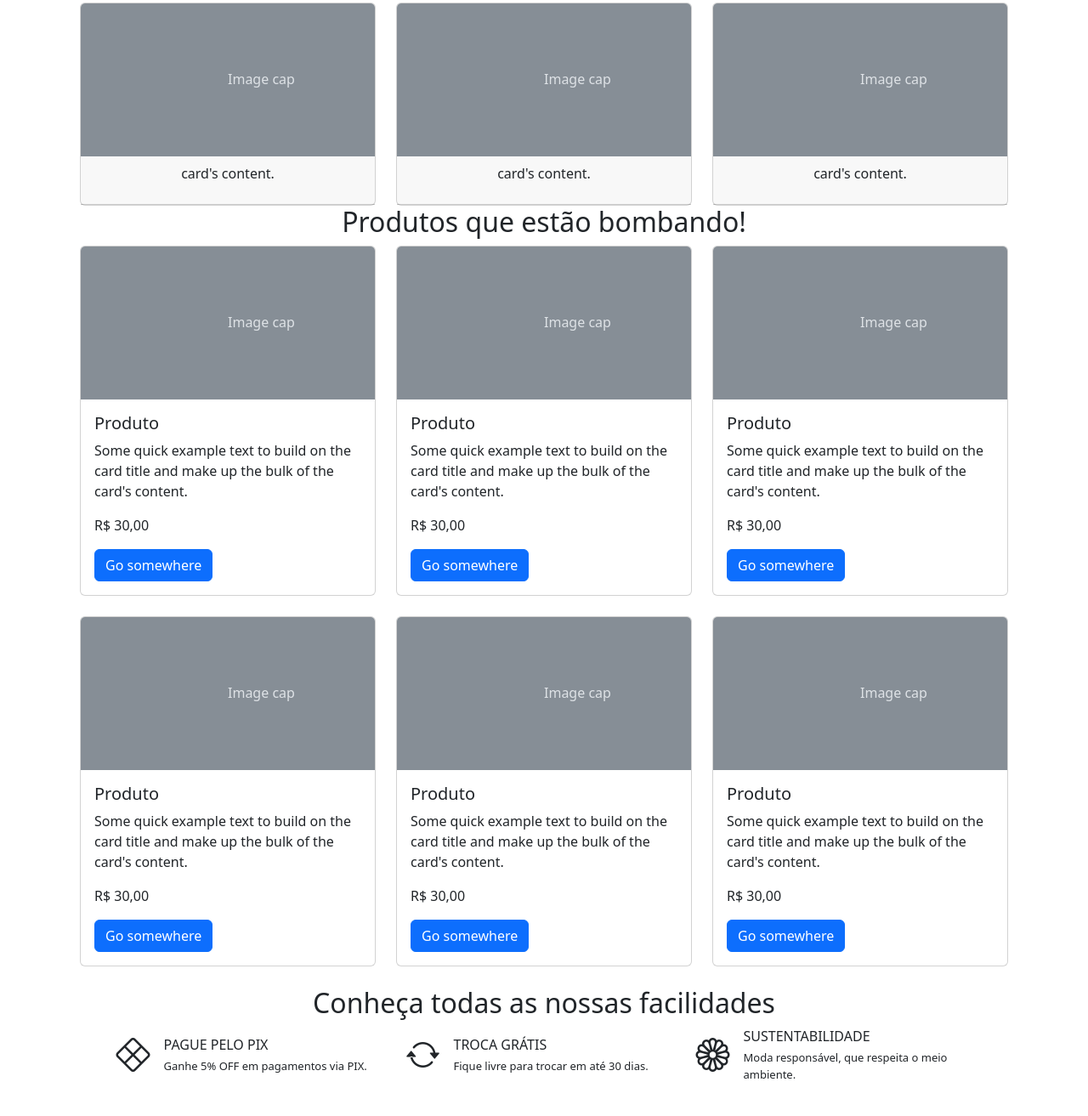
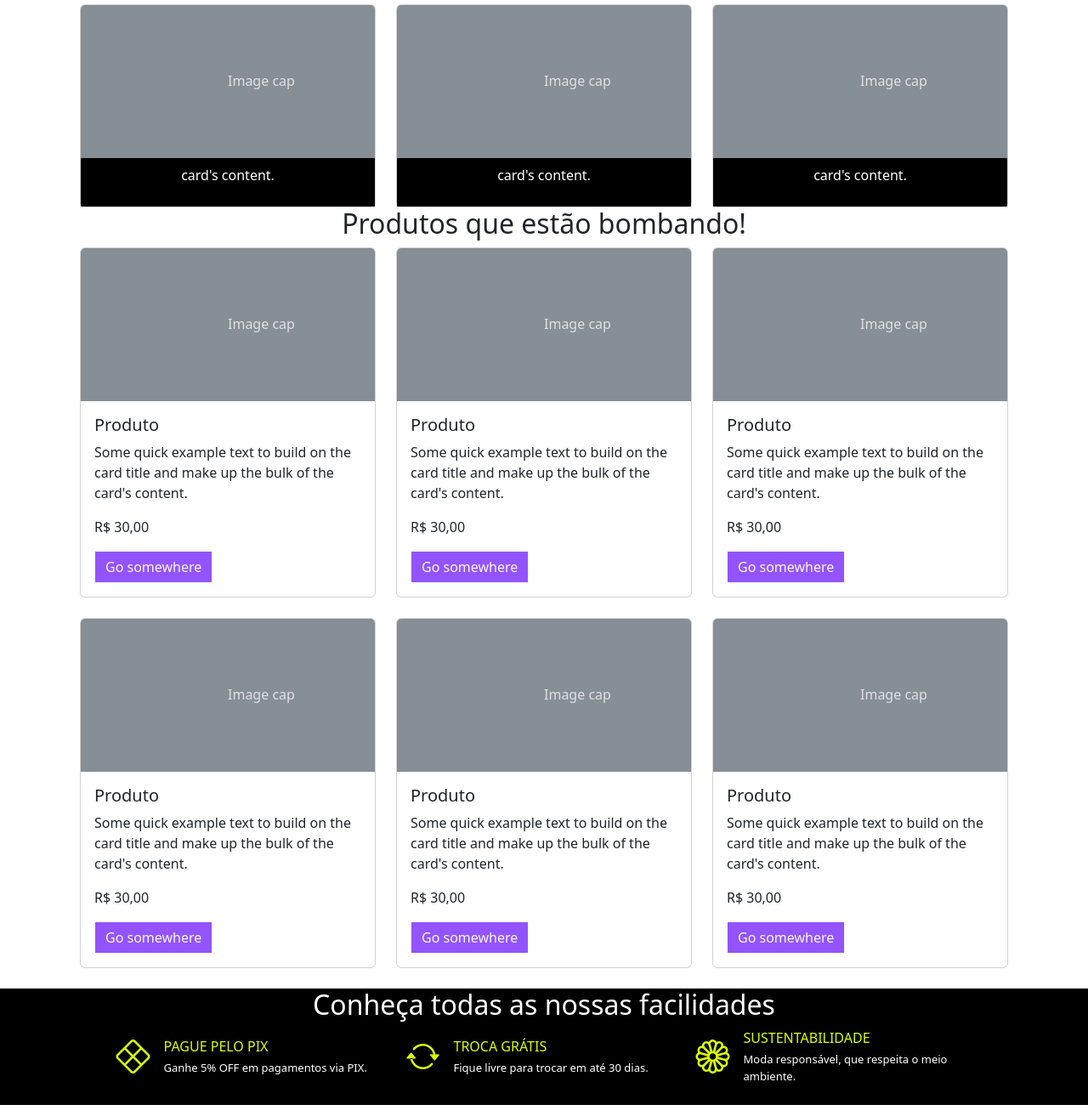
Before and after one commit to gabrielfari4/meteora, a plain HTML site: page index.html in a window 1280 px wide. Shown: the part 762-2075 px from the top of the page at 85% size. Drawn offline with nearby package versions, Linux system fonts and the light colour scheme.

Commit message:
finishing color customization

```diff
--- a/index.html
+++ b/index.html
@@ -14,12 +14,13 @@
       crossorigin="anonymous"
     />
     <link rel="stylesheet" href="style.css" />
+    <link rel="shortcut icon" href="./assets/favicon.png" type="image/x-icon">
     <title>Meteora</title>
   </head>
   <body>
-    <nav class="navbar navbar-expand-md bg-body-tertiary">
+    <nav class="navbar navbar-expand-md bg-black navbar-dark">
       <div class="container-fluid">
-        <a class="navbar-brand" href="#">Meteora</a>
+        <a class="navbar-brand" href="#"><h1 class="m-0"><img class="d-block" src="./assets/logo-meteora.png" alt="Logo da Loja Meteora"></h1></a>
         <button
           class="navbar-toggler"
           type="button"
@@ -48,12 +49,12 @@
           </ul>
           <form class="d-flex" role="search">
             <input
-              class="form-control me-2"
+              class="form-control me-2 rounded-0"
               type="search"
               placeholder="Digite o produto"
               aria-label="Search"
             />
-            <button class="btn btn-outline-success" type="submit">
+            <button class="btn btn-outline-light rounded-0" type="submit">
               Buscar
             </button>
           </form>
@@ -189,8 +190,8 @@
             <rect width="100%" height="100%" fill="#868e96"></rect>
             <text x="50%" y="50%" fill="#dee2e6" dy=".3em">Image cap</text>
           </svg>
-          <div class="card-header">
-            <p class="text-center">card's content.</p>
+          <div class="card-header bg-black">
+            <p class="text-center text-white">card's content.</p>
           </div>
         </div>
       </div>
@@ -211,8 +212,8 @@
             <rect width="100%" height="100%" fill="#868e96"></rect>
             <text x="50%" y="50%" fill="#dee2e6" dy=".3em">Image cap</text>
           </svg>
-          <div class="card-header">
-            <p class="text-center">card's content.</p>
+          <div class="card-header bg-black">
+            <p class="text-center text-white">card's content.</p>
           </div>
         </div>
       </div>
@@ -233,8 +234,8 @@
             <rect width="100%" height="100%" fill="#868e96"></rect>
             <text x="50%" y="50%" fill="#dee2e6" dy=".3em">Image cap</text>
           </svg>
-          <div class="card-header">
-            <p class="text-center">card's content.</p>
+          <div class="card-header bg-black">
+            <p class="text-center text-white">card's content.</p>
           </div>
         </div>
       </div>
@@ -255,8 +256,8 @@
             <rect width="100%" height="100%" fill="#868e96"></rect>
             <text x="50%" y="50%" fill="#dee2e6" dy=".3em">Image cap</text>
           </svg>
-          <div class="card-header">
-            <p class="text-center">card's content.</p>
+          <div class="card-header bg-black">
+            <p class="text-center text-white">card's content.</p>
           </div>
         </div>
       </div>
@@ -277,8 +278,8 @@
             <rect width="100%" height="100%" fill="#868e96"></rect>
             <text x="50%" y="50%" fill="#dee2e6" dy=".3em">Image cap</text>
           </svg>
-          <div class="card-header">
-            <p class="text-center">card's content.</p>
+          <div class="card-header bg-black">
+            <p class="text-center text-white">card's content.</p>
           </div>
         </div>
       </div>
@@ -299,8 +300,8 @@
             <rect width="100%" height="100%" fill="#868e96"></rect>
             <text x="50%" y="50%" fill="#dee2e6" dy=".3em">Image cap</text>
           </svg>
-          <div class="card-header">
-            <p class="text-center">card's content.</p>
+          <div class="card-header bg-black">
+            <p class="text-center text-white">card's content.</p>
           </div>
         </div>
       </div>
@@ -332,7 +333,7 @@
               bulk of the card's content.
             </p>
             <p>R$ 30,00</p>
-            <a href="#" class="btn btn-primary">Go somewhere</a>
+            <a href="#" class="btn btn-primary cor-botao btn-outline-light rounded-0">Go somewhere</a>
           </div>
         </div>
       </div>
@@ -359,7 +360,7 @@
               bulk of the card's content.
             </p>
             <p>R$ 30,00</p>
-            <a href="#" class="btn btn-primary">Go somewhere</a>
+            <a href="#" class="btn btn-primary cor-botao btn-outline-light rounded-0">Go somewhere</a>
           </div>
         </div>
       </div>
@@ -386,7 +387,7 @@
               bulk of the card's content.
             </p>
             <p>R$ 30,00</p>
-            <a href="#" class="btn btn-primary">Go somewhere</a>
+            <a href="#" class="btn btn-primary cor-botao btn-outline-light rounded-0">Go somewhere</a>
           </div>
         </div>
       </div>
@@ -413,7 +414,7 @@
               bulk of the card's content.
             </p>
             <p>R$ 30,00</p>
-            <a href="#" class="btn btn-primary">Go somewhere</a>
+            <a href="#" class="btn btn-primary cor-botao btn-outline-light rounded-0">Go somewhere</a>
           </div>
         </div>
       </div>
@@ -440,7 +441,7 @@
               bulk of the card's content.
             </p>
             <p>R$ 30,00</p>
-            <a href="#" class="btn btn-primary">Go somewhere</a>
+            <a href="#" class="btn btn-primary cor-botao btn-outline-light rounded-0">Go somewhere</a>
           </div>
         </div>
       </div>
@@ -467,43 +468,43 @@
               bulk of the card's content.
             </p>
             <p>R$ 30,00</p>
-            <a href="#" class="btn btn-primary">Go somewhere</a>
+            <a href="#" class="btn btn-primary cor-botao btn-outline-light rounded-0">Go somewhere</a>
           </div>
         </div>
       </div>
     </div>
 
-    <section class="pb-4">
-      <h2 class="text-center">Conheça todas as nossas facilidades</h2>
+    <section class="pb-4 bg-black">
+      <h2 class="text-center text-white">Conheça todas as nossas facilidades</h2>
 
       <div
         class="d-flex flex-column flex-lg-row align-items-center gap-3 justify-content-lg-center px-lg-3"
       >
         <div class="divs-facilidades d-flex align-items-center">
-          <div><i class="bi bi-x-diamond fs-1"></i></div>
+          <div><i class="bi bi-x-diamond fs-1 cor-facilidades"></i></div>
           <div>
-            <div class="ms-3 mb-1">PAGUE PELO PIX</div>
-            <div class="texto-menor ms-3">
+            <div class="ms-3 mb-1 cor-facilidades">PAGUE PELO PIX</div>
+            <div class="texto-menor ms-3 text-white">
               Ganhe 5% OFF em pagamentos via PIX.
             </div>
           </div>
         </div>
 
         <div class="divs-facilidades d-flex align-items-center">
-          <div><i class="bi bi-arrow-repeat fs-1"></i></div>
+          <div><i class="bi bi-arrow-repeat fs-1 cor-facilidades"></i></div>
           <div>
-            <div class="ms-3 mb-1">TROCA GRÁTIS</div>
-            <div class="texto-menor ms-3">
+            <div class="ms-3 mb-1 cor-facilidades">TROCA GRÁTIS</div>
+            <div class="texto-menor ms-3 text-white">
               Fique livre para trocar em até 30 dias.
             </div>
           </div>
         </div>
 
         <div class="divs-facilidades d-flex align-items-center">
-          <div><i class="bi bi-flower1 fs-1"></i></div>
+          <div><i class="bi bi-flower1 fs-1 cor-facilidades"></i></div>
           <div>
-            <div class="ms-3 mb-1">SUSTENTABILIDADE</div>
-            <div class="texto-menor ms-3">
+            <div class="ms-3 mb-1 cor-facilidades">SUSTENTABILIDADE</div>
+            <div class="texto-menor ms-3 text-white">
               Moda responsável, que respeita o meio ambiente.
             </div>
           </div>
@@ -527,8 +528,8 @@
       </div>
     </form>
 
-    <footer class="text-center">
-      <p class="py-3">2023 <i class="bi bi-c-circle"></i> Desenvolvido por Alura | Projeto fictício sem fins comerciais.</p>
+    <footer class="text-center bg-black">
+      <p class="py-3 text-white">2023 <i class="bi bi-c-circle"></i> Desenvolvido por Alura | Projeto fictício sem fins comerciais.</p>
     </footer>
 
     <script
--- a/style.css
+++ b/style.css
@@ -5,3 +5,11 @@
 .divs-facilidades {
     width: 325px;
 }
+
+.cor-botao {
+    background-color: #9353FF;
+}
+
+.cor-facilidades {
+    color: #DAFF01;
+}
```
